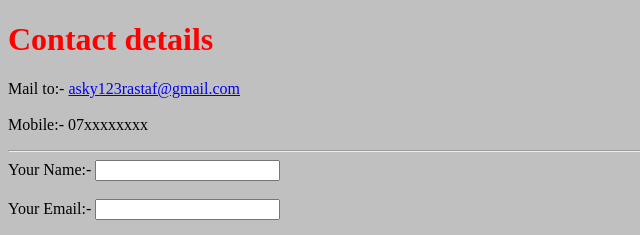
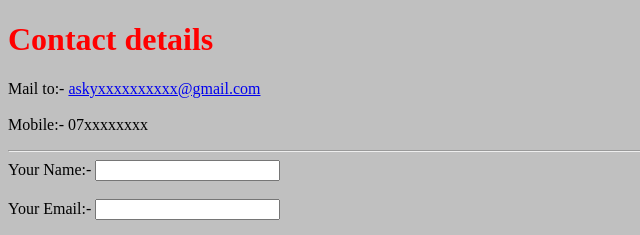
Before and after one commit to AskyRastaf/CV, a plain HTML site: page contact.html in a window 1280 px wide. Shown: the top 235 px of the page, 0-640 px from the left. Drawn offline with Linux system fonts and the light colour scheme.

Commit message:
Update contact.html

```diff
--- a/contact.html
+++ b/contact.html
@@ -24,7 +24,7 @@
   <h1>
     Contact details</h1>
   <p>
-    Mail to:- <a href="mailto:askyxxxxxxxxxx@gmail.com">asky123rastaf@gmail.com</a>
+    Mail to:- <a href="mailto:askyxxxxxxxxxx@gmail.com">askyxxxxxxxxxx@gmail.com</a>
 
     <br><br>
     Mobile:- 07xxxxxxxx
```
